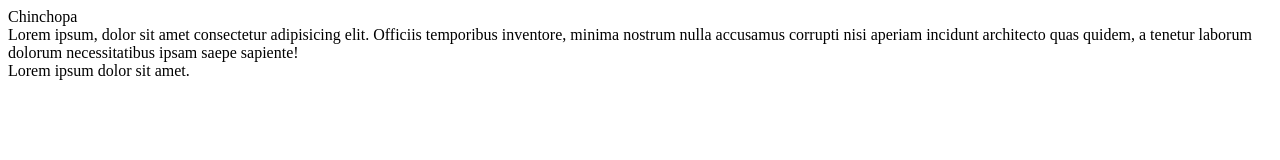
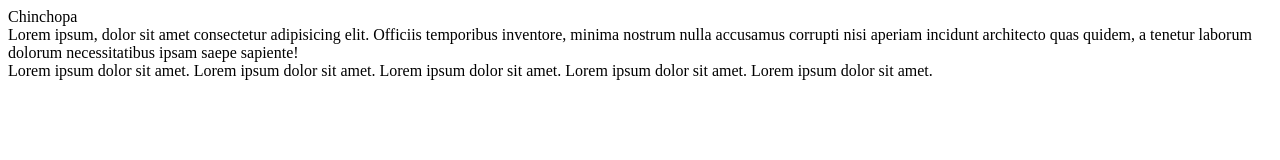
Before and after one commit to DenysKrysanov/my-project, a plain HTML site: page index.html in a window 1280 px wide. Drawn offline with Linux system fonts and the light colour scheme.

Commit message:
change in footer

```diff
--- a/index.html
+++ b/index.html
@@ -19,7 +19,12 @@
   </main>
   <footer>
     Lorem ipsum dolor sit amet.
+    Lorem ipsum dolor sit amet.
+    Lorem ipsum dolor sit amet.
+    Lorem ipsum dolor sit amet.
+    Lorem ipsum dolor sit amet.
   </footer>
+
 </body>
 
 </html>
```
Lines whose indentation alone changed are shown as unchanged.
